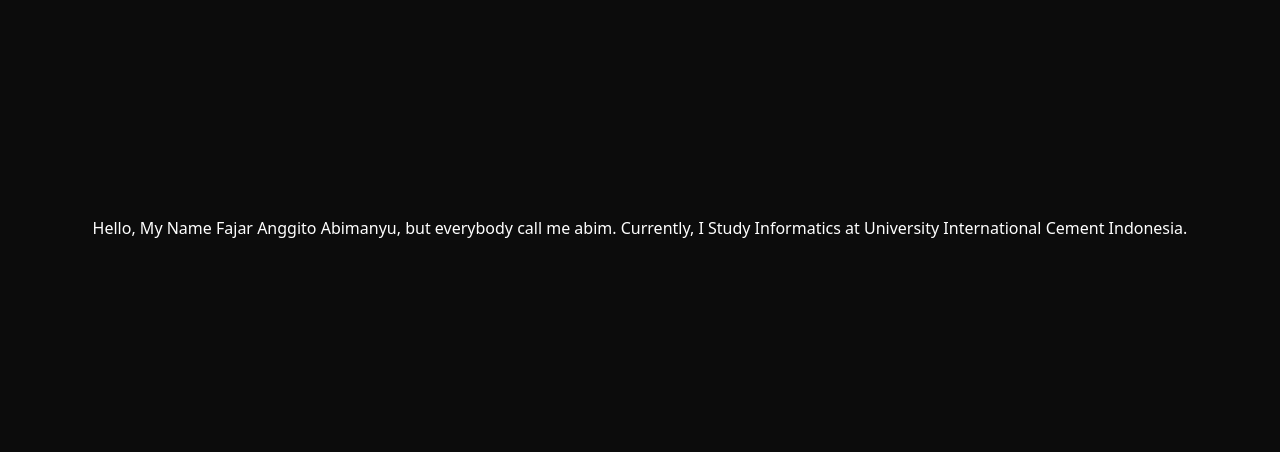
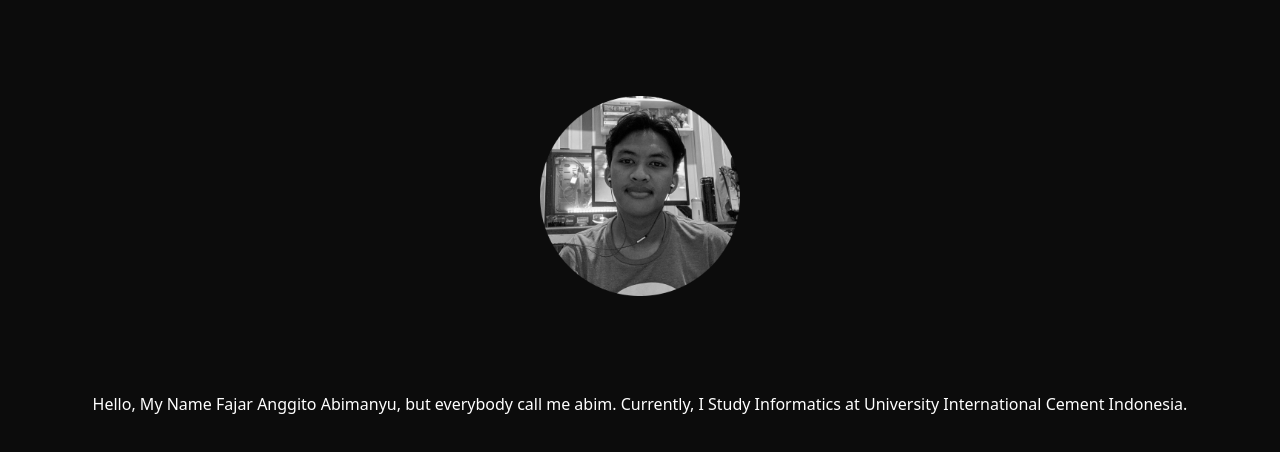
Before and after one commit to fangbim/portfolio-fangbim, a website: page about.html in a window 1280 px wide. Drawn offline with nearby package versions, Linux system fonts and the light colour scheme.

Commit message:
update vercel

```diff
--- a/about.html
+++ b/about.html
@@ -16,7 +16,7 @@
 <body>
     <center>
         <div class="container my-5 py-5">
-            <img src="/images/me.png" alt="" width="200px">
+            <img src="/images/itsme.png" alt="" width="200px">
         </div>
         <div>
           <p>Hello, My Name Fajar Anggito Abimanyu, but everybody call me abim. Currently, I Study Informatics at University International Cement Indonesia. </p>
```
Also changed, not shown: vercel.json.
